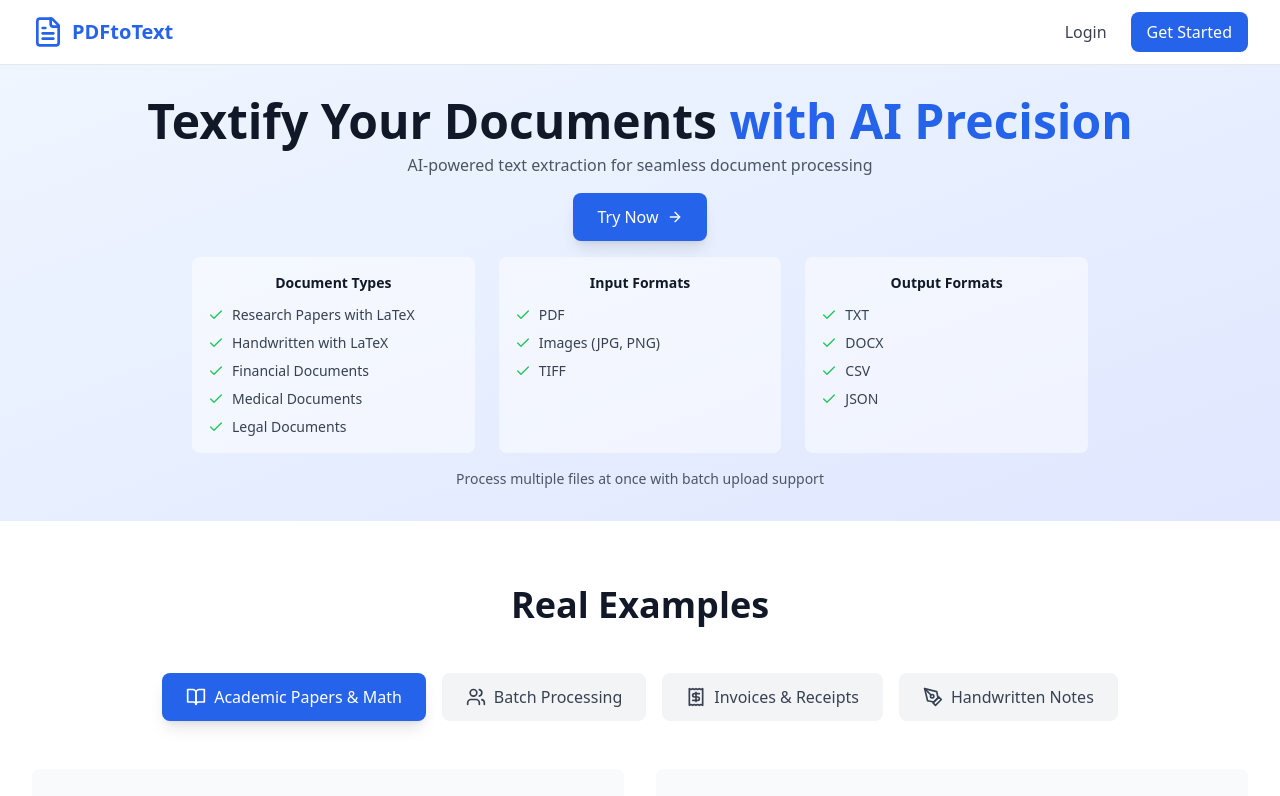
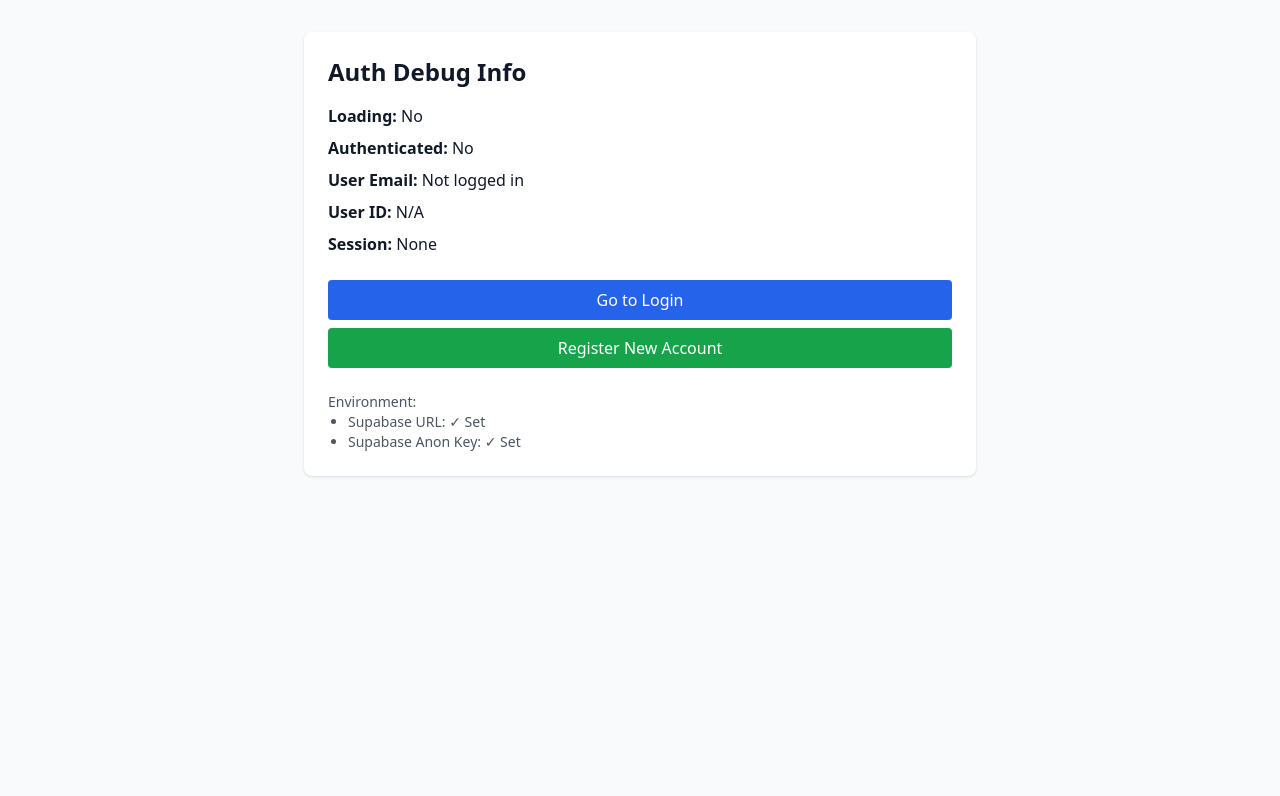
Before and after one commit to phan28395/PDFTEXT, a React (Vite) app: page /auth-debug in a window 1280 px wide. Before the commit this address led to /. Shown: the top 796 px of the page. Built offline with nearby package versions, Linux system fonts and the light colour scheme; no server answers.

Commit message:
Add auth debug page to troubleshoot dashboard access
- Created /auth-debug route to check authentication state
- Shows user status, session info, and environment variables
- Helps diagnose login issues

```diff
--- a/src/App.tsx
+++ b/src/App.tsx
@@ -23,6 +23,7 @@ const Security = lazy(() => import('./pages/Security'));
 const About = lazy(() => import('./pages/About'));
 const Terms = lazy(() => import('./pages/Terms'));
 const Contact = lazy(() => import('./pages/Contact'));
+const AuthDebug = lazy(() => import('./pages/AuthDebug'));
 
 function App() {
   return (
@@ -39,6 +40,7 @@ function App() {
           <Route path="/about" element={<About />} />
           <Route path="/terms" element={<Terms />} />
           <Route path="/contact" element={<Contact />} />
+          <Route path="/auth-debug" element={<AuthDebug />} />
 
           {/* Auth routes - redirect to dashboard if already authenticated */}
           <Route
--- /dev/null
+++ b/src/pages/AuthDebug.tsx
@@ -0,0 +1,47 @@
+import { useAuth } from '@/hooks/useAuth';
+import { Link } from 'react-router-dom';
+
+export default function AuthDebug() {
+  const { user, session, loading } = useAuth();
+
+  return (
+    <div className="min-h-screen bg-gray-50 p-8">
+      <div className="max-w-2xl mx-auto bg-white rounded-lg shadow p-6">
+        <h1 className="text-2xl font-bold mb-4">Auth Debug Info</h1>
+
+        <div className="space-y-2">
+          <p><strong>Loading:</strong> {loading ? 'Yes' : 'No'}</p>
+          <p><strong>Authenticated:</strong> {user ? 'Yes' : 'No'}</p>
+          <p><strong>User Email:</strong> {user?.email || 'Not logged in'}</p>
+          <p><strong>User ID:</strong> {user?.id || 'N/A'}</p>
+          <p><strong>Session:</strong> {session ? 'Active' : 'None'}</p>
+        </div>
+
+        <div className="mt-6 space-y-2">
+          {!user ? (
+            <>
+              <Link to="/login" className="block text-center bg-blue-600 text-white px-4 py-2 rounded hover:bg-blue-700">
+                Go to Login
+              </Link>
+              <Link to="/register" className="block text-center bg-green-600 text-white px-4 py-2 rounded hover:bg-green-700">
+                Register New Account
+              </Link>
+            </>
+          ) : (
+            <Link to="/dashboard" className="block text-center bg-blue-600 text-white px-4 py-2 rounded hover:bg-blue-700">
+              Go to Dashboard
+            </Link>
+          )}
+        </div>
+
+        <div className="mt-6 text-sm text-gray-600">
+          <p>Environment:</p>
+          <ul className="list-disc ml-5">
+            <li>Supabase URL: {import.meta.env.VITE_SUPABASE_URL ? '✓ Set' : '✗ Missing'}</li>
+            <li>Supabase Anon Key: {import.meta.env.VITE_SUPABASE_ANON_KEY ? '✓ Set' : '✗ Missing'}</li>
+          </ul>
+        </div>
+      </div>
+    </div>
+  );
+}
```
